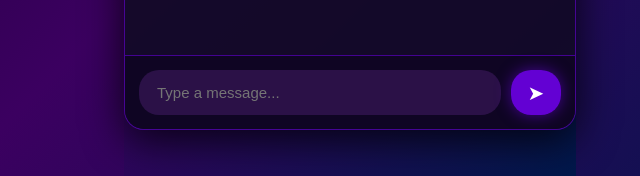
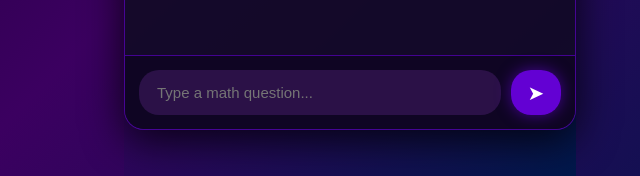
Before and after one commit to Khalid-ATHS/MathHelper, a plain HTML site: page index.html in a window 1280 px wide. Shown: the part 621-797 px from the top of the page, 290-930 px from the left. Drawn offline with Linux system fonts and the light colour scheme.

Commit message:
Update index.html

```diff
--- a/index.html
+++ b/index.html
@@ -11,7 +11,7 @@
 <div class="chat-container">
   <div class="chat-box" id="chat-box"></div>
   <div class="input-container">
-    <input type="text" id="message-input" placeholder="Type a message...">
+    <input type="text" id="message-input" placeholder="Type a math question...">
     <button id="send-btn">➤</button>
   </div>
 </div>
```
